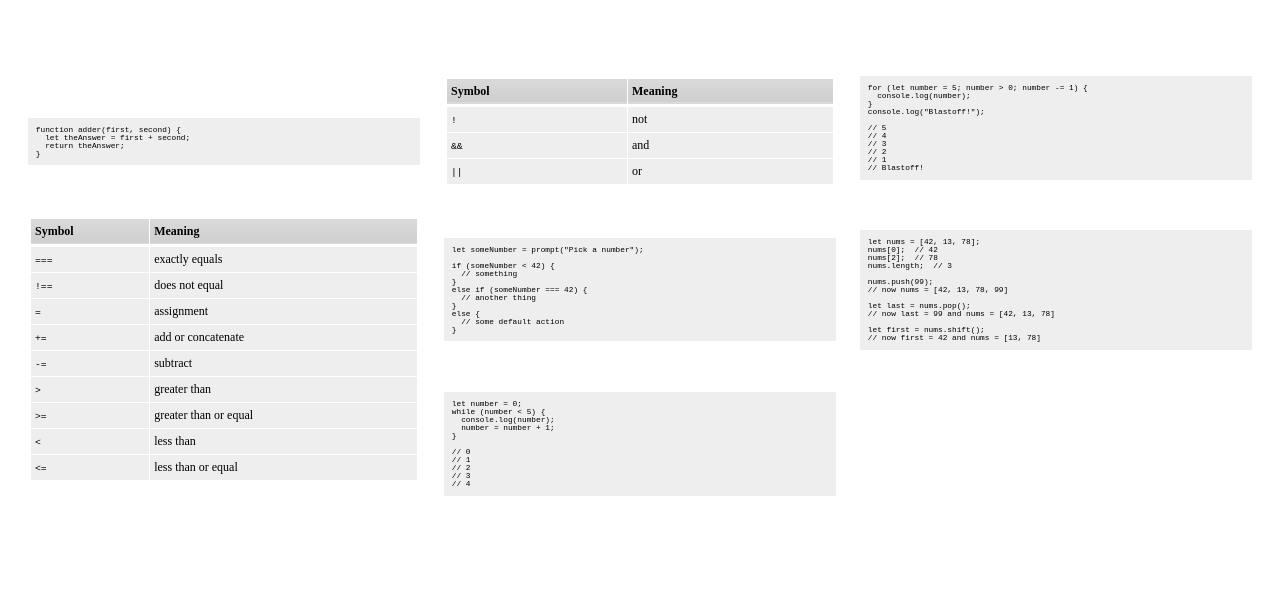
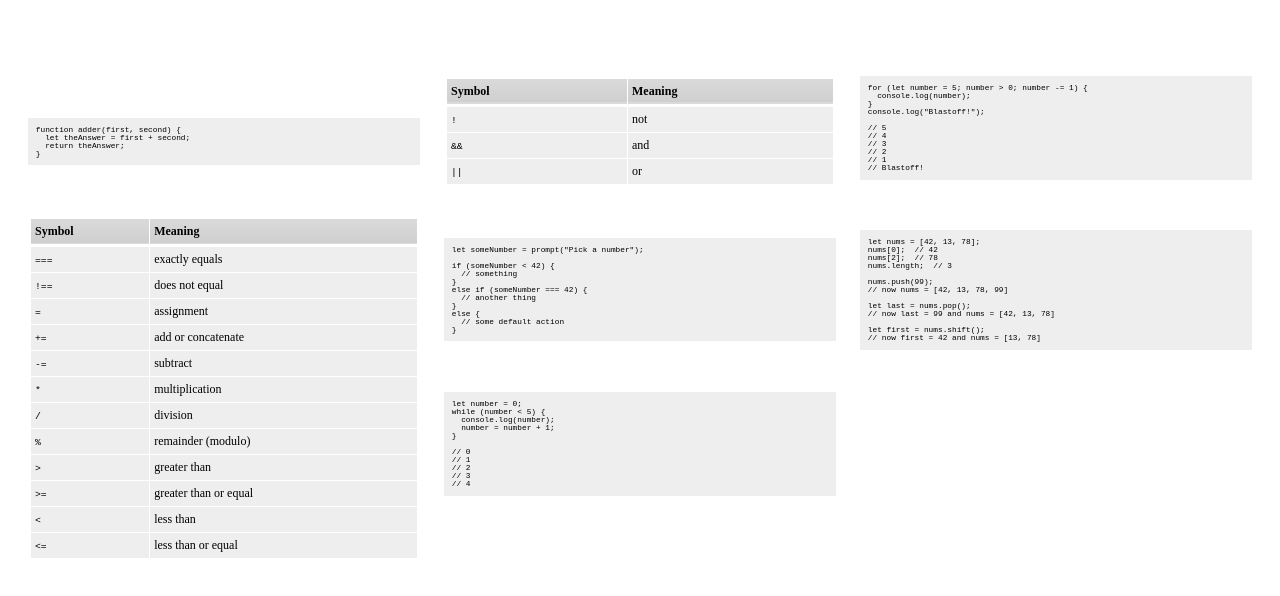
Before and after one commit to the-winter/codingjs, a website: page jsref.html in a window 1280 px wide. Drawn offline with Linux system fonts and the light colour scheme.

Commit message:
added mod to js ref

```diff
--- a/jsref.html
+++ b/jsref.html
@@ -117,6 +117,18 @@
             <td>subtract</td>
           </tr>
           <tr>
+            <td><code>*</code></td>
+            <td>multiplication</td>
+          </tr>
+          <tr>
+            <td><code>/</code></td>
+            <td>division</td>
+          </tr>
+          <tr>
+            <td><code>%</code></td>
+            <td>remainder (modulo)</td>
+          </tr>
+          <tr>
             <td><code>></code></td>
             <td>greater than</td>
           </tr>
```
